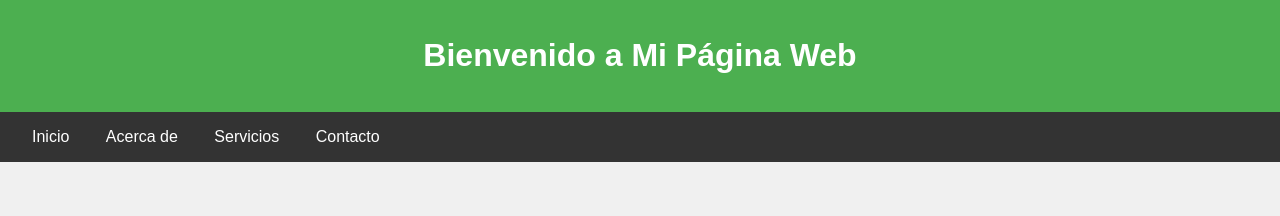
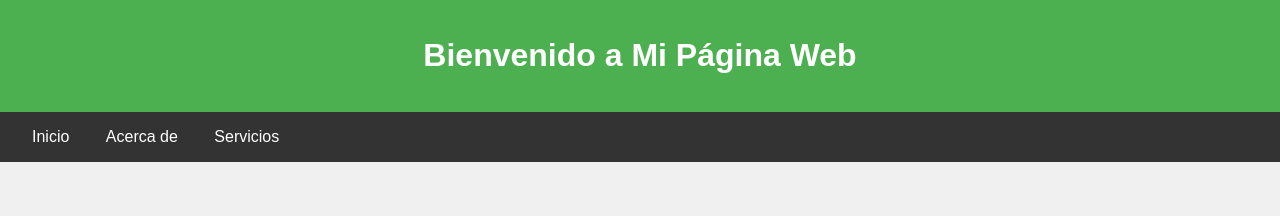
Before and after one commit to ATLASSdeveloper/CIDIalternativo, a website: page index.html in a window 1280 px wide. Shown: the top 216 px of the page. Drawn offline with Linux system fonts and the light colour scheme.

Commit message:
fallo provocado
fallo provocado

```diff
--- a/index.html
+++ b/index.html
@@ -53,7 +53,6 @@
         <a href="#">Inicio</a>
         <a href="#">Acerca de</a>
         <a href="#">Servicios</a>
-        <a href="#">Contacto</a>
     </nav>
     <main>
         <h2>Contenido Principal</h2>
```
